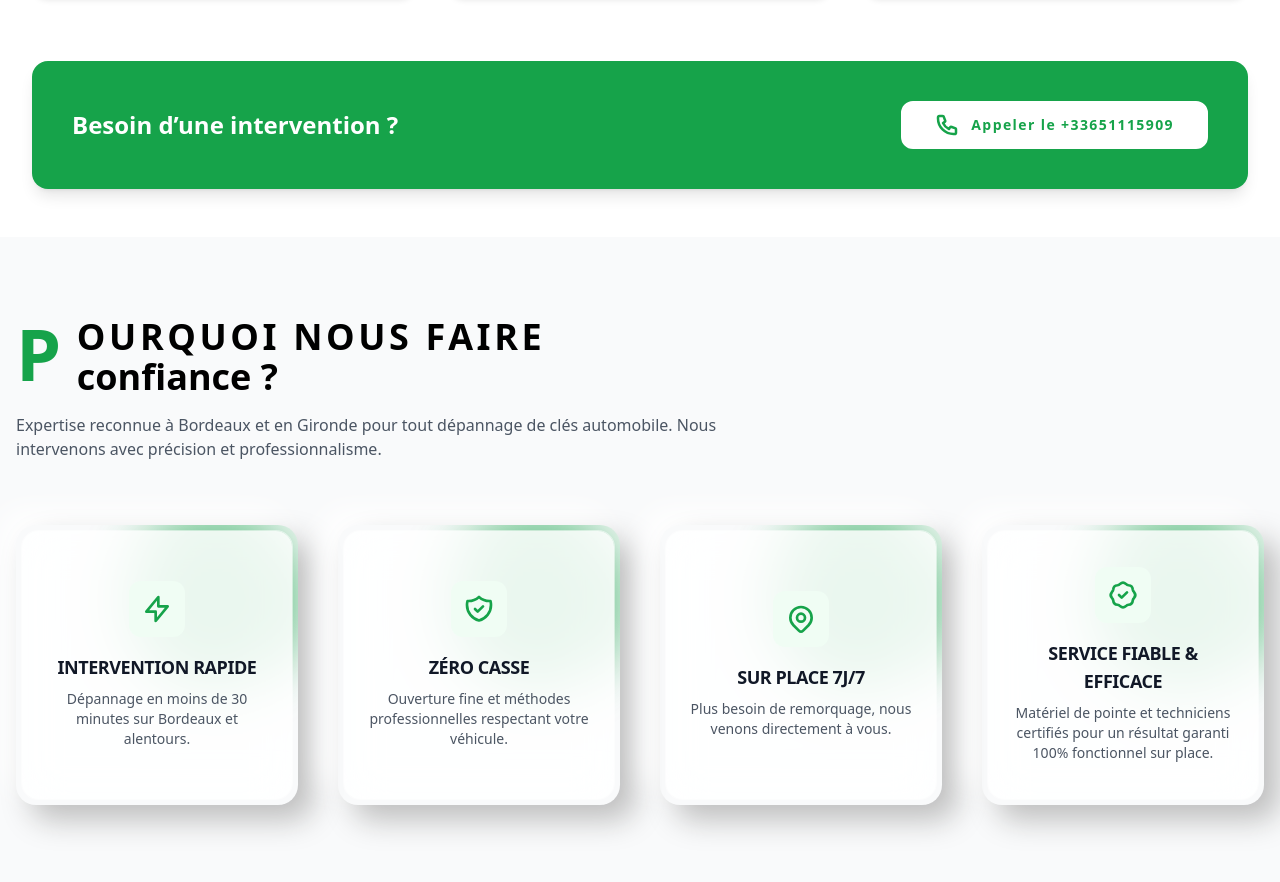
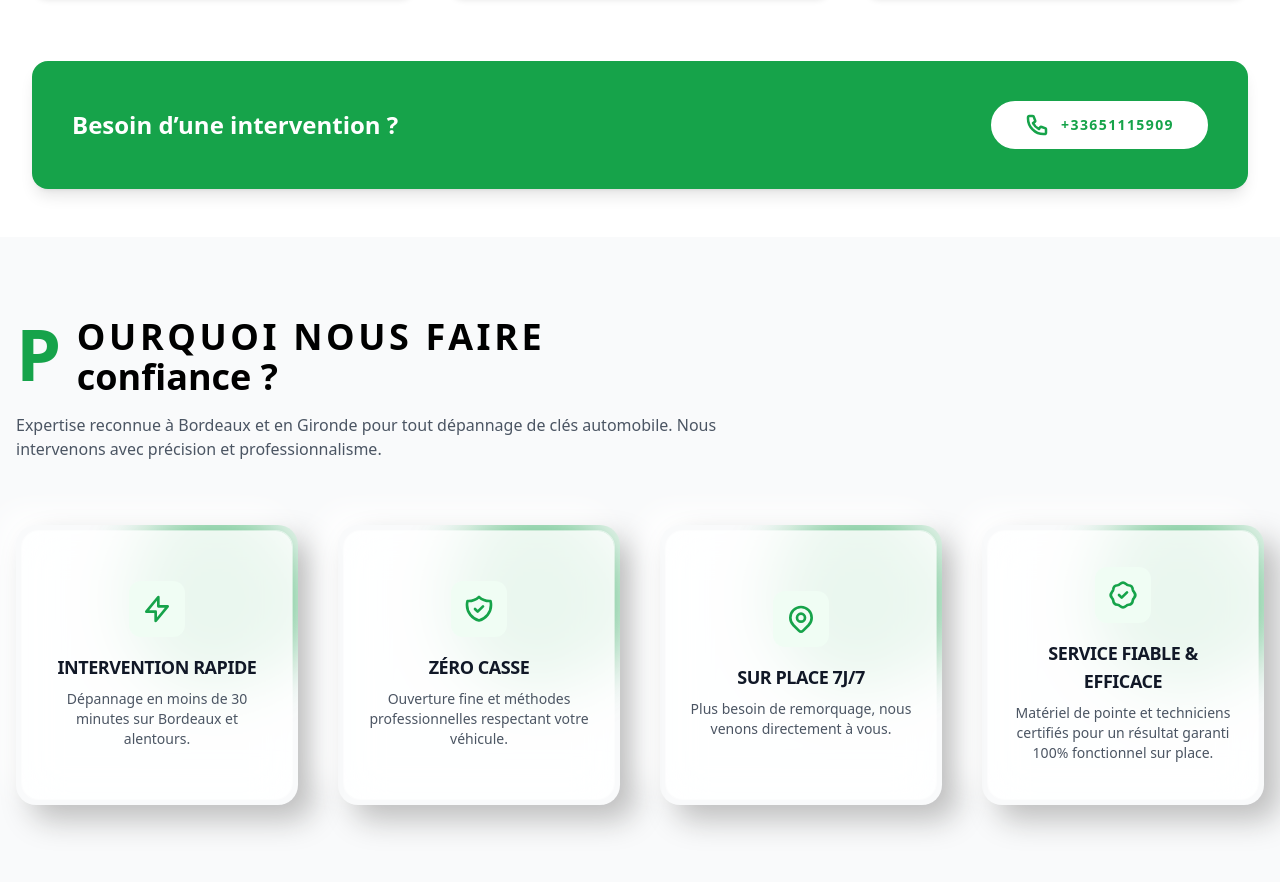
Before and after one commit to BlaiseEyor/Cle_Voiture, a website: page index.html in a window 1280 px wide. Shown: the part 3297-4179 px from the top of the page. Drawn offline with nearby package versions, Linux system fonts and the light colour scheme.

Commit message:
mise a jour de cle voiture

```diff
--- a/index.html
+++ b/index.html
@@ -480,13 +480,13 @@
                     Besoin d’une intervention ?
                 </p>
                 <a href="tel:+33651115909"
-                    class="p-2 group inline-flex h-12 items-center justify-center gap-3 rounded-xl border-2 border-white bg-white px-8 text-sm font-bold tracking-widest text-green-600 transition-all duration-300 hover:bg-white hover:border-white hover:text-green-600 w-full sm:w-auto">
+                    class="p-2 group inline-flex h-12 items-center justify-center gap-3 rounded-full border-2 border-white bg-white px-8 text-sm font-bold tracking-widest text-green-600 transition-all duration-300 hover:bg-white hover:border-white hover:text-green-600 w-full sm:w-auto">
                     <svg class="h-6 w-6 transition-colors group-hover:text-white" viewBox="0 0 24 24" fill="none"
                         stroke="currentColor" stroke-width="2.5" stroke-linecap="round" stroke-linejoin="round">
                         <path
                             d="M3 5.5C3 14.0604 9.93959 21 18.5 21C18.8862 21 19.2691 20.9859 19.6483 20.9581C20.0834 20.9262 20.3009 20.9103 20.499 20.7963C20.663 20.7019 20.8185 20.5345 20.9007 20.364C21 20.1582 21 19.9181 21 19.438V16.6207C21 16.2169 21 16.015 20.9335 15.842C20.8749 15.6891 20.7795 15.553 20.6559 15.4456C20.516 15.324 20.3262 15.255 19.9468 15.117L16.74 13.9509C16.2985 13.7904 16.0777 13.7101 15.8683 13.7237C15.6836 13.7357 15.5059 13.7988 15.3549 13.9058C15.1837 14.0271 15.0629 14.2285 14.8212 14.6314L14 16C11.3501 14.7999 9.2019 12.6489 8 10L9.36863 9.17882C9.77145 8.93713 9.97286 8.81628 10.0942 8.64506C10.2012 8.49408 10.2643 8.31637 10.2763 8.1317C10.2899 7.92227 10.2096 7.70153 10.0491 7.26005L8.88299 4.05321C8.745 3.67376 8.67601 3.48403 8.55442 3.3441C8.44701 3.22049 8.31089 3.12515 8.15802 3.06645C7.98496 3 7.78308 3 7.37932 3H4.56201C4.08188 3 3.84181 3 3.63598 3.09925C3.4655 3.18146 3.29814 3.33701 3.2037 3.50103C3.08968 3.69907 3.07375 3.91662 3.04189 4.35173C3.01413 4.73086 3 5.11378 3 5.5Z" />
                     </svg>
-                    <span>Appeler le +33651115909</span>
+                    <span>+33651115909</span>
                 </a>
             </div>
         </section>
```
